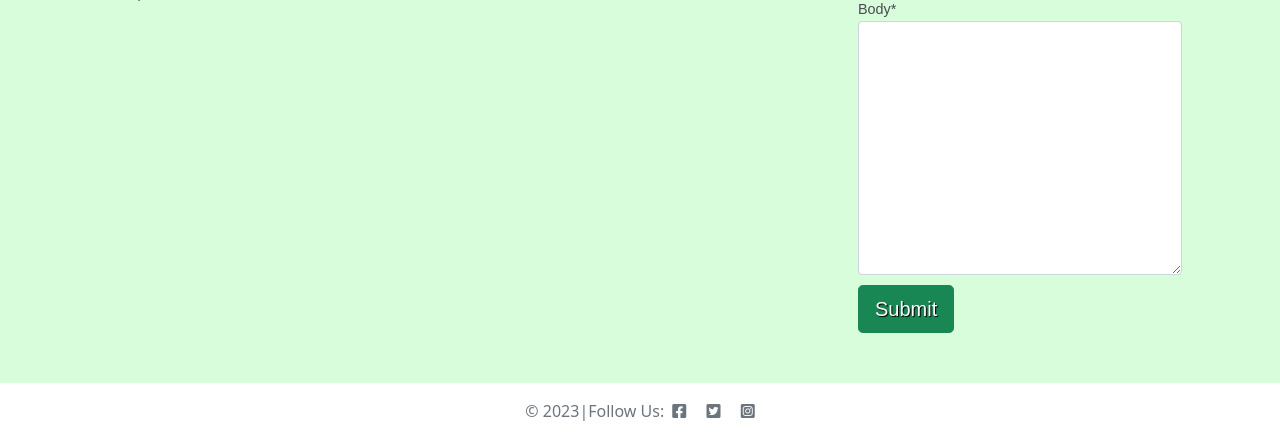
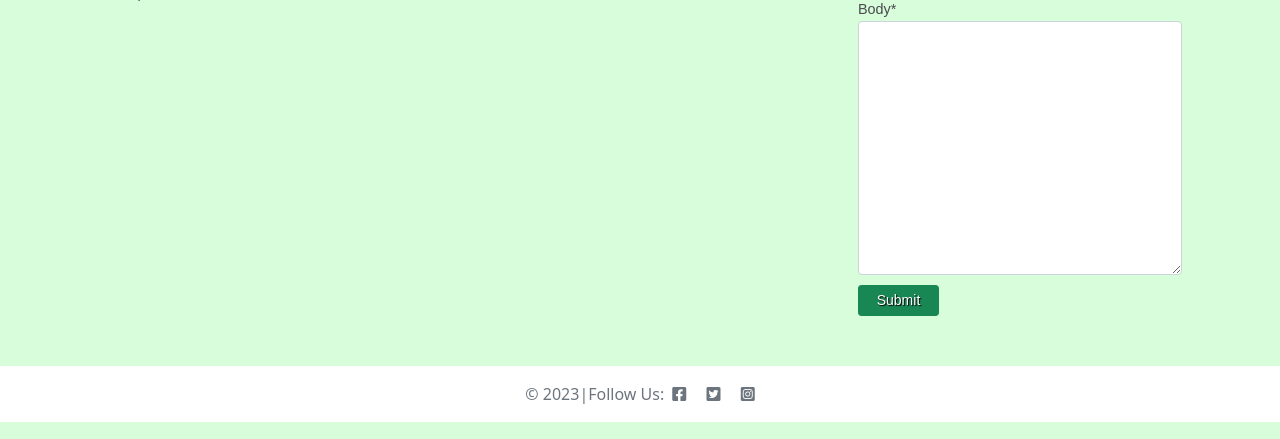
Before and after one commit to Indrakens/cocktail-haven, a Django app: a page that uses templates/recipe.html in a window 1280 px wide. Shown: the part 726-1165 px from the top of the page. Run offline with Django 3.2, Linux system fonts and the light colour scheme; a user stored in the database is signed in; tables that the repository leaves empty hold one stand-in row (values such as "Sample post"); some libraries are stand-ins or nearby versions.

Commit message:
Change submit button for comments

```diff
--- a/templates/add-cocktail-form.html
+++ b/templates/add-cocktail-form.html
@@ -12,7 +12,6 @@
           <h3 class="title ">Add Cocktail</h3>
             <form class="cocktail-form p-2" method="POST" enctype="multipart/form-data">
             {% csrf_token %}
-            {{ form.media }}
             {{ form | crispy }}
             <button class="btn btn-sm btn-success w-25 btn-signup" type="submit">Add Cocktail &raquo;</button>
             </form>
--- a/templates/recipe.html
+++ b/templates/recipe.html
@@ -105,7 +105,7 @@
                 <form method="post" style="margin-top: 1.3em;">
                     {{ comment_form | crispy }}
                     {% csrf_token %}
-                    <button type="submit" class="btn btn-signup btn-lg btn-success">Submit</button>
+                    <button type="submit" class="btn btn-sm btn-success w-25 btn-signup">Submit</button>
                 </form>
 
                 {% endif %}
```
